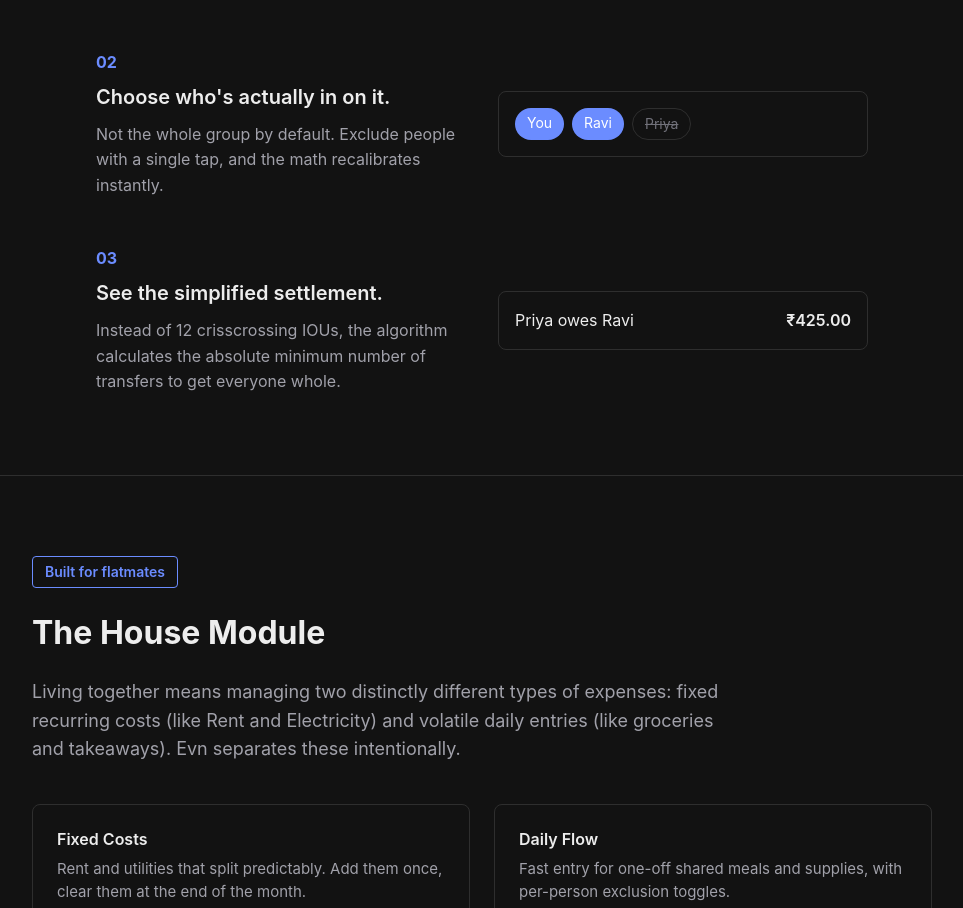
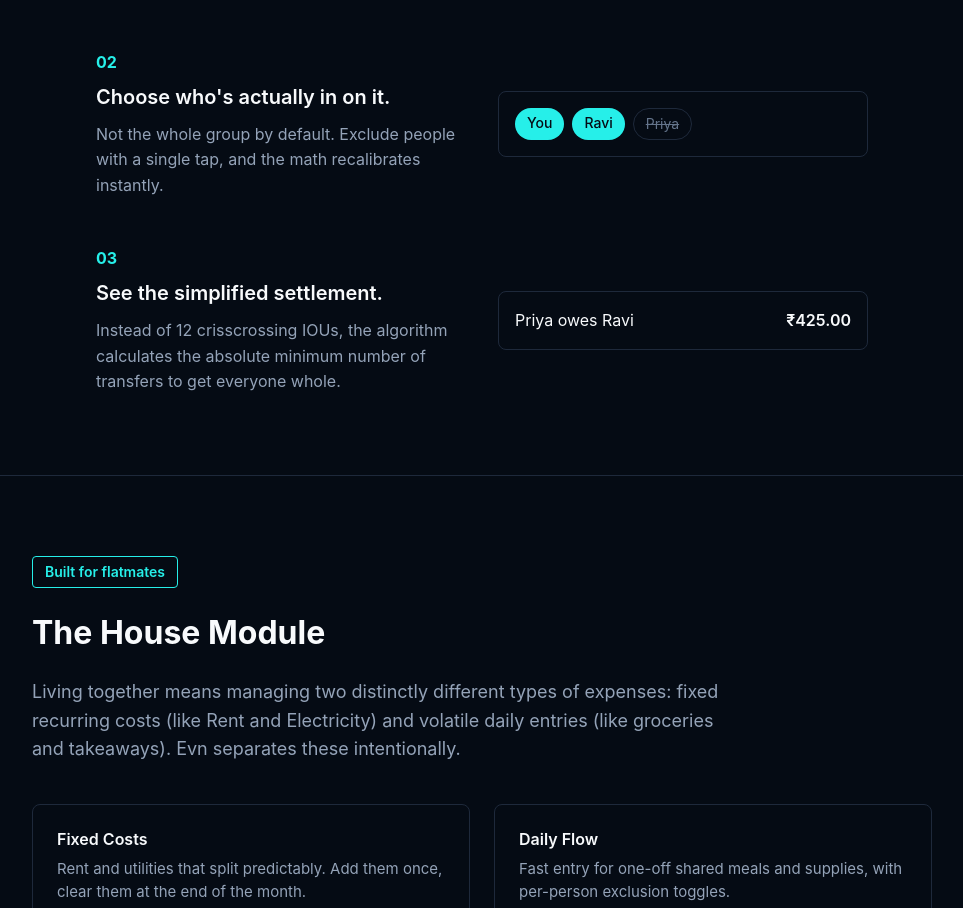
Before and after one commit to shivendra911/Evn-ExpenseTracker, a Next.js app: page / in a window 1280 px wide. Shown: the part 1545-2453 px from the top of the page, without its empty margins (158-1121 px from the left). Built offline with nearby package versions, Linux system fonts and the light colour scheme; no server answers.

Commit message:
style: implement global Cognizant dark theme

```diff
--- a/src/app/globals.css
+++ b/src/app/globals.css
@@ -5,24 +5,24 @@
    ──────────────────────────────────────────────────────── */
 
 :root {
-  --bg-primary: #121212;
-  --bg-card: #1C1C1C;
-  --bg-input: #242424;
-  --bg-hover: #2C2C2C;
-  --bg-active: #1E2A3A;
-  --bg-secondary: #242424;
+  --bg-primary: #050B14;
+  --bg-card: #0A1128;
+  --bg-input: #111B3D;
+  --bg-hover: #16244D;
+  --bg-active: #1D2D5E;
+  --bg-secondary: #0A1128;
 
-  --text-primary: #EDEDED;
-  --text-secondary: #A1A1AA;
-  --text-muted: #71717A;
-  --text-inverse: #000000;
+  --text-primary: #F8FAFC;
+  --text-secondary: #94A3B8;
+  --text-muted: #64748B;
+  --text-inverse: #050B14;
 
-  --border-default: #2E2E2E;
-  --border-focus: #6B8CFF;
+  --border-default: #1E293B;
+  --border-focus: #26EFE9;
 
-  --accent: #6B8CFF;
-  --accent-hover: #849DFF;
-  --accent-light: #1E2A3A;
+  --accent: #26EFE9;
+  --accent-hover: #97F5F7;
+  --accent-light: #0A2239;
 
   --positive: #4ADE80;
   --positive-bg: rgba(74, 222, 128, 0.12);
@@ -30,7 +30,7 @@
   --negative-bg: rgba(248, 113, 113, 0.12);
   --warning: #FBBF24;
   --warning-bg: rgba(251, 191, 36, 0.12);
-  --neutral: #71717A;
+  --neutral: #64748B;
 
   --shadow-sm: 0 1px 2px rgba(0, 0, 0, 0.5);
   --shadow-md: 0 4px 6px -1px rgba(0, 0, 0, 0.5), 0 2px 4px -2px rgba(0, 0, 0, 0.3);
--- a/src/app/page.tsx
+++ b/src/app/page.tsx
@@ -119,7 +119,7 @@ export default function LandingPage() {
               <div style={{ display: 'flex', justifyContent: 'space-between', alignItems: 'center' }}>
                 <div style={{ display: 'flex', alignItems: 'center', gap: 12 }}>
                   <div style={{ width: 24, height: 24, borderRadius: '4px', background: 'var(--accent)', display: 'flex', alignItems: 'center', justifyContent: 'center' }}>
-                    <svg width="14" height="14" viewBox="0 0 24 24" fill="none" stroke="white" strokeWidth="3" strokeLinecap="round" strokeLinejoin="round"><polyline points="20 6 9 17 4 12"></polyline></svg>
+                    <svg width="14" height="14" viewBox="0 0 24 24" fill="none" stroke="var(--text-inverse)" strokeWidth="3" strokeLinecap="round" strokeLinejoin="round"><polyline points="20 6 9 17 4 12"></polyline></svg>
                   </div>
                   <span>You</span>
                 </div>
@@ -128,7 +128,7 @@ export default function LandingPage() {
               <div style={{ display: 'flex', justifyContent: 'space-between', alignItems: 'center' }}>
                 <div style={{ display: 'flex', alignItems: 'center', gap: 12 }}>
                   <div style={{ width: 24, height: 24, borderRadius: '4px', background: 'var(--accent)', display: 'flex', alignItems: 'center', justifyContent: 'center' }}>
-                    <svg width="14" height="14" viewBox="0 0 24 24" fill="none" stroke="white" strokeWidth="3" strokeLinecap="round" strokeLinejoin="round"><polyline points="20 6 9 17 4 12"></polyline></svg>
+                    <svg width="14" height="14" viewBox="0 0 24 24" fill="none" stroke="var(--text-inverse)" strokeWidth="3" strokeLinecap="round" strokeLinejoin="round"><polyline points="20 6 9 17 4 12"></polyline></svg>
                   </div>
                   <span>Ravi</span>
                 </div>
@@ -144,7 +144,7 @@ export default function LandingPage() {
               <div style={{ display: 'flex', justifyContent: 'space-between', alignItems: 'center' }}>
                 <div style={{ display: 'flex', alignItems: 'center', gap: 12 }}>
                   <div style={{ width: 24, height: 24, borderRadius: '4px', background: 'var(--accent)', display: 'flex', alignItems: 'center', justifyContent: 'center' }}>
-                    <svg width="14" height="14" viewBox="0 0 24 24" fill="none" stroke="white" strokeWidth="3" strokeLinecap="round" strokeLinejoin="round"><polyline points="20 6 9 17 4 12"></polyline></svg>
+                    <svg width="14" height="14" viewBox="0 0 24 24" fill="none" stroke="var(--text-inverse)" strokeWidth="3" strokeLinecap="round" strokeLinejoin="round"><polyline points="20 6 9 17 4 12"></polyline></svg>
                   </div>
                   <span>Karan</span>
                 </div>
@@ -199,8 +199,8 @@ export default function LandingPage() {
                 <p style={{ color: 'var(--text-secondary)', lineHeight: 1.6 }}>Not the whole group by default. Exclude people with a single tap, and the math recalibrates instantly.</p>
               </div>
               <div style={{ backgroundColor: 'var(--bg-surface)', padding: 16, borderRadius: 8, border: '1px solid var(--border-default)', display: 'flex', gap: 8 }}>
-                <div style={{ padding: '4px 12px', background: 'var(--accent)', color: 'white', borderRadius: 100, fontSize: '0.875rem' }}>You</div>
-                <div style={{ padding: '4px 12px', background: 'var(--accent)', color: 'white', borderRadius: 100, fontSize: '0.875rem' }}>Ravi</div>
+                <div style={{ padding: '4px 12px', background: 'var(--accent)', color: 'var(--text-inverse)', borderRadius: 100, fontSize: '0.875rem', fontWeight: 500 }}>You</div>
+                <div style={{ padding: '4px 12px', background: 'var(--accent)', color: 'var(--text-inverse)', borderRadius: 100, fontSize: '0.875rem', fontWeight: 500 }}>Ravi</div>
                 <div style={{ padding: '4px 12px', border: '1px solid var(--border-default)', color: 'var(--text-muted)', borderRadius: 100, fontSize: '0.875rem', textDecoration: 'line-through' }}>Priya</div>
               </div>
             </div>
```
